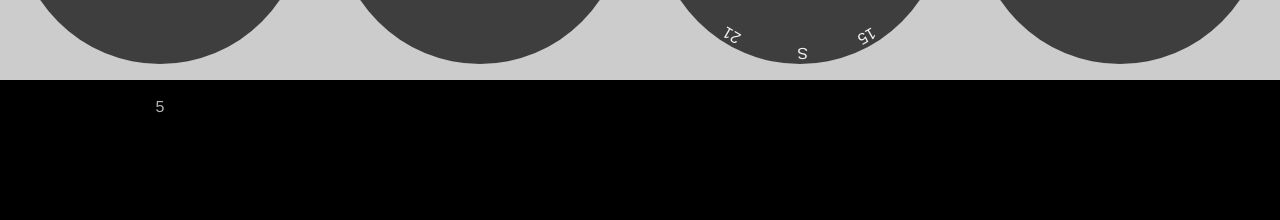
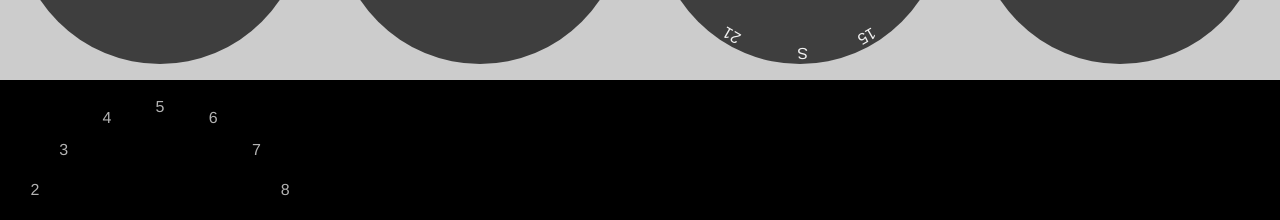
Before and after one commit to imbrianj/sixPack, a plain HTML site: page index.html in a window 1280 px wide. Shown: the part 560-780 px from the top of the page. Drawn offline with Linux system fonts and the light colour scheme.

Commit message:
Indicators for G-Meter.  Still need to tweak the interface updates

```diff
--- a/css/common.css
+++ b/css/common.css
@@ -473,15 +473,70 @@ ul .instrument abbr span {
   top: 0;
 }
 
+#gmeter li:nth-child(1) {
+  right: 4%;
+  top: 66%;
+}
+
+#gmeter li:nth-child(2) {
+  right: 1%;
+  top: 48%;
+}
+
+#gmeter li:nth-child(3) {
+  right: 5%;
+  top: 30%;
+}
+
+#gmeter li:nth-child(4) {
+  right: 15%;
+  top: 16%;
+}
+
+#gmeter li:nth-child(5) {
+  right: 30%;
+  top: 5%;
+}
+
 #gmeter li:nth-child(6) {
   text-align: center;
   top: 1%;
   width: 100%;
 }
 
+#gmeter li:nth-child(7) {
+  left: 30%;
+  top: 5%;
+}
+
+#gmeter li:nth-child(8) {
+  left: 15%;
+  top: 16%;
+}
+
+#gmeter li:nth-child(9) {
+  left: 5%;
+  top: 30%;
+}
+
 #gmeter li:nth-child(10) {
   left: 1%;
   top: 48%;
+}
+
+#gmeter li:nth-child(11) {
+  left: 4%;
+  top: 66%;
+}
+
+#gmeter li:nth-child(12) {
+  left: 13%;
+  top: 80%;
+}
+
+#gmeter li:nth-child(13) {
+  left: 28%;
+  top: 90%;
 }
 
 #gmeter li:nth-child(14) {
```
Also changed, not shown: js/common.js (+21 -21 lines).
